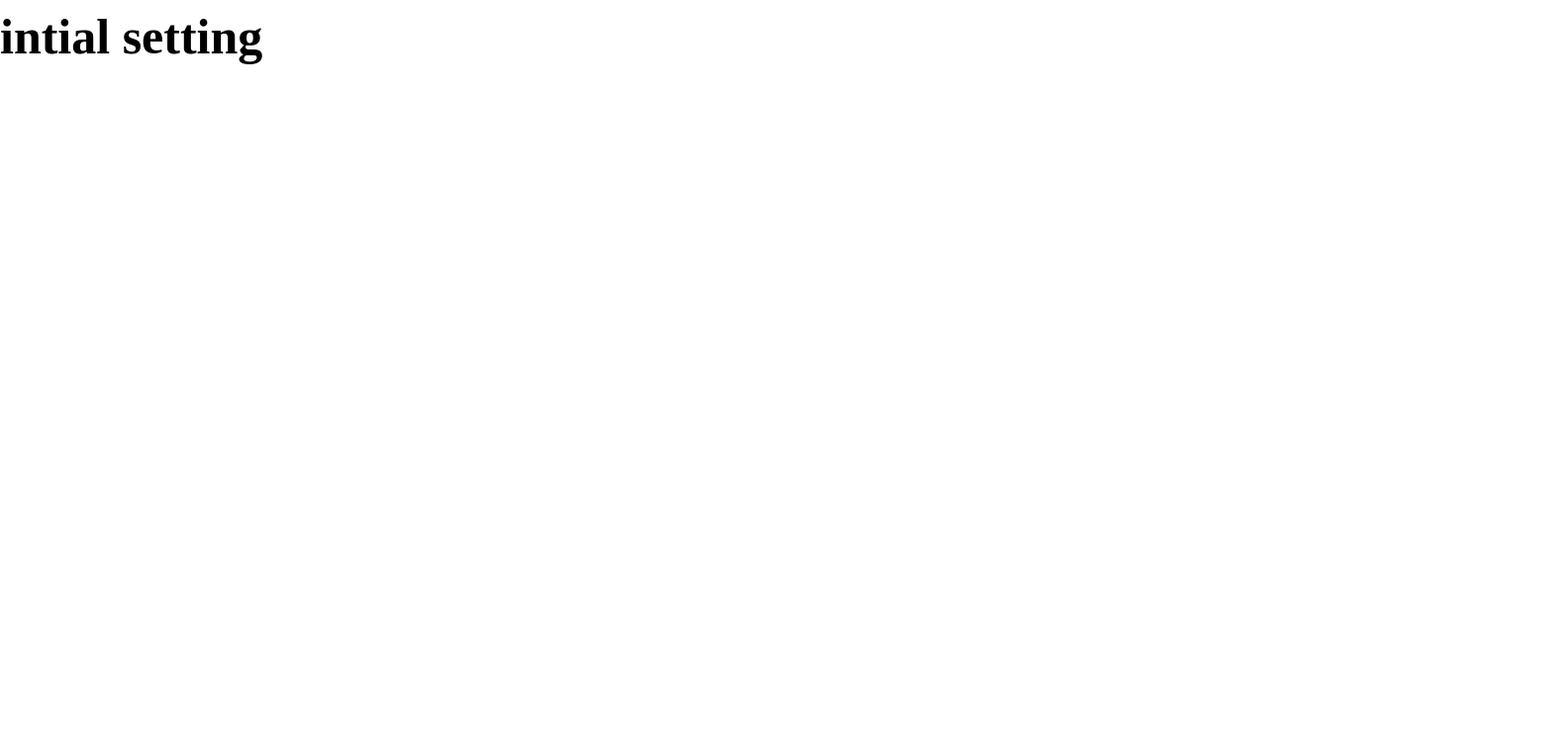
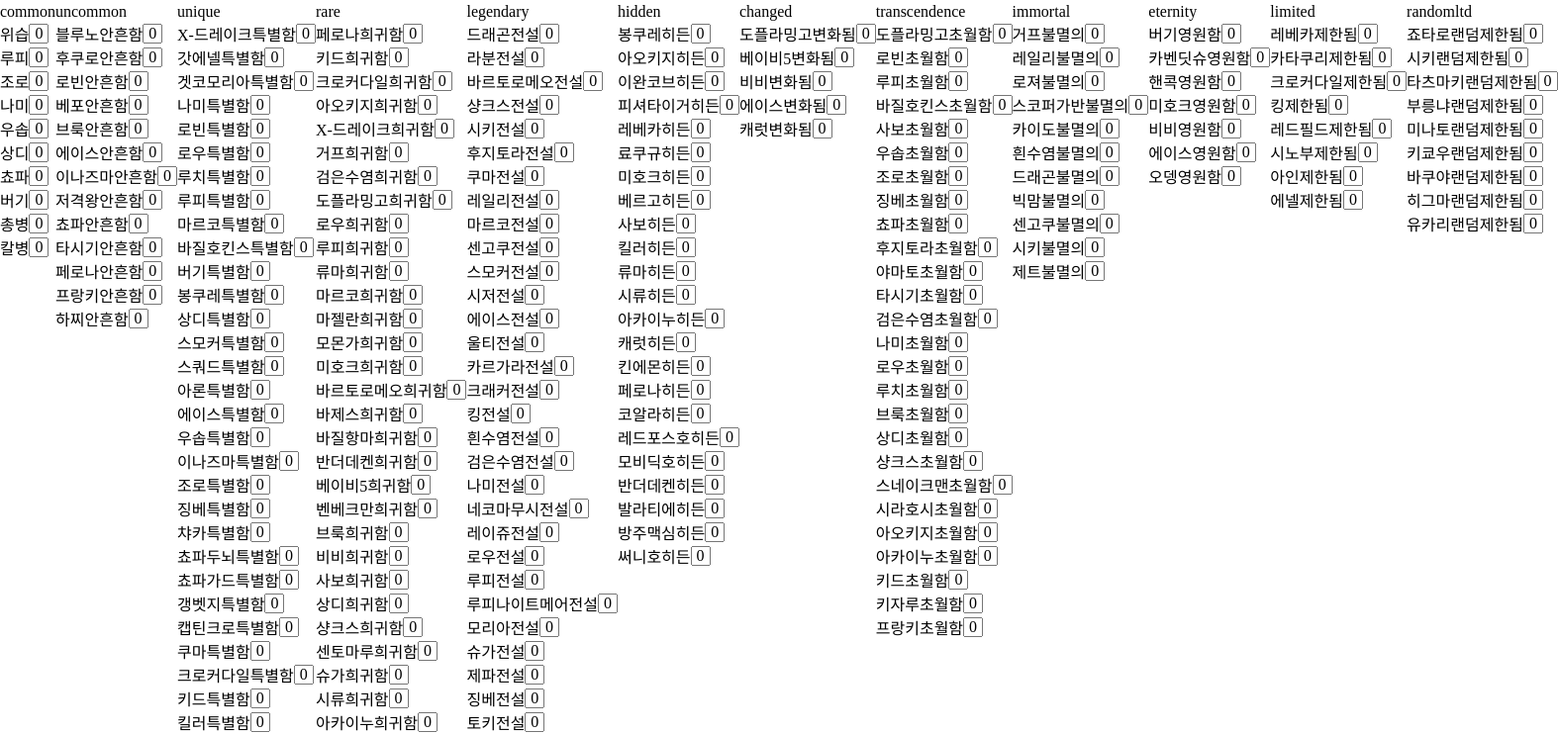
Before and after one commit to GyuBaes/ordhelper-ts, a Next.js app: page / in a window 1280 px wide. Shown: the top 742 px of the page at 99% size, 1574 px wide, since content can reach past the window. Built offline with nearby package versions, Linux system fonts and the light colour scheme.

Commit message:
feat: 컴포넌트 추가 & 기본 기능 구현

```diff
--- a/src/app/page.tsx
+++ b/src/app/page.tsx
@@ -3,12 +3,49 @@
 import { Global } from '@emotion/react';
 import { cssReset } from '@/styles/global';
 import styled from '@emotion/styled';
+import { getPercent, getLessUnit, setCombinationUnit } from '@/calculator';
+import { useSelector, useDispatch } from 'react-redux';
+import type { RootState } from '@/store';
+import UnitList from '@/components/UnitList';
+import { Unit } from '@/types/Unit';
 
 const Page = () => {
+  const tempArray = useSelector((state: RootState) => state.unit);
+  const dispatch = useDispatch();
+  const unitList: Array<Unit[]> = [
+    [],
+    [],
+    [],
+    [],
+    [],
+    [],
+    [],
+    [],
+    [],
+    [],
+    [],
+    [],
+  ];
+  // const unitList: Array<Unit[]> = new Array(12).fill([]);
+  let gradeTemp = 'common';
+  let idx = 0;
+
+  tempArray.map(el => {
+    if (gradeTemp !== el.grade) {
+      gradeTemp = el.grade;
+      idx++;
+    }
+    unitList[idx].push(el);
+  });
+
   return (
     <>
       <Global styles={cssReset} />
-      <Container>intial setting</Container>
+      <Container>
+        {unitList.map(el => {
+          return <UnitList key={el[0].grade} unitList={el} />;
+        })}
+      </Container>
     </>
   );
 };
@@ -16,6 +53,7 @@ const Page = () => {
 export default Page;
 
 const Container = styled.div`
-  font-size: 50px;
-  font-weight: 700;
+  width: 100%;
+  height: 100vh;
+  display: flex;
 `;
--- a/src/components/Unit.tsx
+++ /dev/null
@@ -1,5 +0,0 @@
-const Unit = () => {
-  return <div>Unit</div>;
-};
-
-export default Unit;
--- /dev/null
+++ b/src/components/UnitComponent.tsx
@@ -0,0 +1,51 @@
+/** @jsxImportSource @emotion/react */
+'use client';
+import { Unit } from '@/types/Unit';
+import { useDispatch } from 'react-redux';
+import { addUnitQty, setUnitQty } from '@/reducer/unitList';
+import styled from '@emotion/styled';
+import { useRef, useEffect, memo } from 'react';
+
+interface Props {
+  unit: Unit;
+}
+
+const UnitComponent = ({ unit }: Props) => {
+  const dispatch = useDispatch();
+
+  const qtyHandler = () => {
+    dispatch(addUnitQty(unit.index));
+  };
+
+  const setQty = (e: React.ChangeEvent<HTMLInputElement>) => {
+    dispatch(setUnitQty({ value: +e.target.value, index: unit.index }));
+    inputRef.current?.select();
+  };
+
+  const inputRef = useRef<HTMLInputElement>(null);
+  return (
+    <Container>
+      <span onClick={qtyHandler}>{unit.name}</span>
+      <QtyInput
+        value={unit.qty}
+        type="text"
+        onClick={() => {
+          inputRef.current?.select();
+        }}
+        onChange={setQty}
+        ref={inputRef}
+      />
+    </Container>
+  );
+};
+
+const Container = styled.div`
+  display: flex;
+`;
+
+const QtyInput = styled.input`
+  height: 20px;
+  width: 20px;
+  text-align: center;
+`;
+export default memo(UnitComponent);
--- a/src/components/UnitContainer.tsx
+++ /dev/null
@@ -1,5 +0,0 @@
-const UnitContainer = () => {
-  return <div>UnitContainer</div>;
-};
-
-export default UnitContainer;
--- a/src/components/UnitList.tsx
+++ b/src/components/UnitList.tsx
@@ -1,5 +1,28 @@
-const UnitList = () => {
-  return <div>UnitList</div>;
+/** @jsxImportSource @emotion/react */
+'use client';
+import styled from '@emotion/styled';
+import { Unit } from '@/types/Unit';
+import UnitComponent from './UnitComponent';
+
+interface Props {
+  unitList: Unit[];
+}
+
+const UnitList = ({ unitList }: Props) => {
+  return (
+    <Container>
+      <Grade>{unitList[0].grade}</Grade>
+      {unitList.map(el => {
+        return <UnitComponent key={el.name} unit={el} />;
+      })}
+    </Container>
+  );
 };
 
+const Container = styled.div`
+  display: flex;
+  flex-direction: column;
+`;
+const Grade = styled.span``;
+
 export default UnitList;
```
